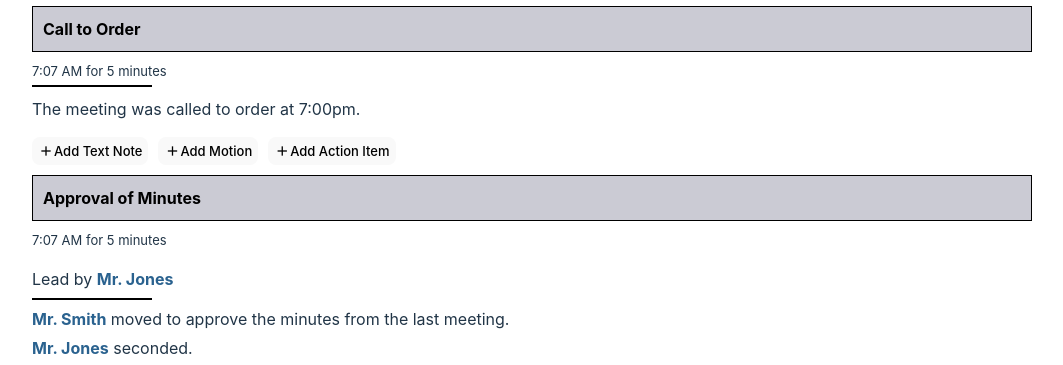
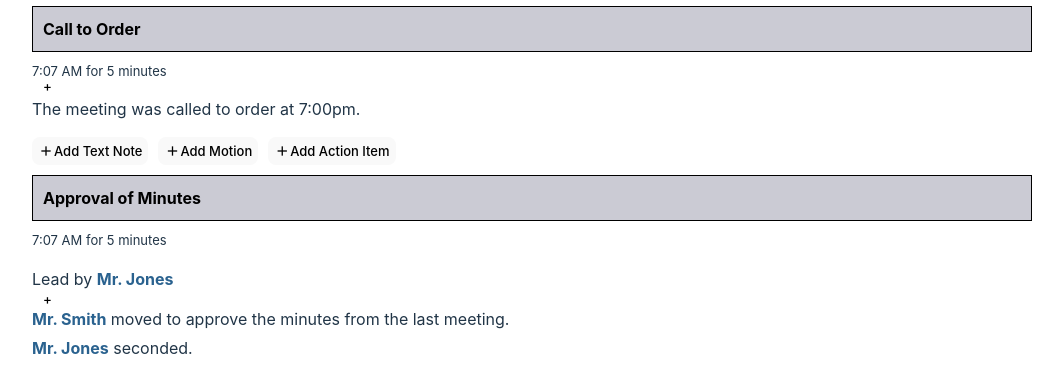
Before and after one commit to butaud/minutes-taker, a React (Vite) app: page / in a window 1280 px wide. Shown: the part 255-620 px from the top of the page, without its empty margins (108-1171 px from the left). Built offline with nearby package versions, Linux system fonts and the light colour scheme.

Commit message:
got rid of hover for add notes

```diff
--- a/src/index.css
+++ b/src/index.css
@@ -46,7 +46,7 @@ button {
   transition: border-color 0.25s;
 }
 button:hover {
-  border-color: #646cff;
+  border-color: var(--color-primary);
 }
 button:focus,
 button:focus-visible {
--- a/src/ui/nodes/NewNoteNode.css
+++ b/src/ui/nodes/NewNoteNode.css
@@ -13,6 +13,7 @@ button.newNote {
   color: black;
   display: flex;
   font-size: small;
+  transition: border-color 0.25s, color 0.25s;
 }
 
 button.newNote:first-child {
@@ -36,18 +37,13 @@ button.newNote i {
 }
 
 .newNotePlaceholder {
-  display: block;
-  height: 1px;
-  border: 0;
-  border-top: 2px solid #000;
-  padding: 0;
-  width: 5em;
   position: absolute;
-  bottom: -6px;
-  transition: all 500ms ease-in;
+  bottom: -8px;
+  left: -5px;
 }
 
-.newNotePlaceholder:hover {
-  border-color: var(--color-tertiary);
-  width: 15em;
+button.expandClose {
+  font-size: smaller;
+  border: none;
+  background-color: transparent;
 }
--- a/src/ui/nodes/NewNoteNode.tsx
+++ b/src/ui/nodes/NewNoteNode.tsx
@@ -14,24 +14,8 @@ export const NewNoteNode: FC<NewNoteNodeProps> = ({
   beforeIndex,
   alwaysExpanded,
 }) => {
-  const [isHovered, setIsHovered] = useState(false);
+  const [isExpanded, setExpanded] = useState(alwaysExpanded);
   const [addingType, setAddingType] = useState<"text" | "motion" | "action">();
-  const [delayHandler, setDelayHandler] = useState<
-    ReturnType<typeof setTimeout> | undefined
-  >();
-
-  const isExpanded = alwaysExpanded || isHovered;
-
-  const onMouseEnterPlaceholder = () => {
-    setDelayHandler(setTimeout(() => setIsHovered(true), 500));
-  };
-
-  const onMouseLeavePlaceholder = () => {
-    if (delayHandler) {
-      clearTimeout(delayHandler);
-    }
-    setDelayHandler(undefined);
-  };
 
   const onAddTextNote = () => {
     setAddingType("text");
@@ -48,21 +32,28 @@ export const NewNoteNode: FC<NewNoteNodeProps> = ({
   if (!isExpanded) {
     return (
       <div className="newNotePlaceholderContainer">
-        <hr
-          className="material-icons newNotePlaceholder"
+        <button
+          className="newNotePlaceholder expandClose"
           aria-label="Add Note Placeholder"
-          onMouseEnter={onMouseEnterPlaceholder}
-          onMouseLeave={onMouseLeavePlaceholder}
-        />
+          onClick={() => setExpanded(true)}
+        >
+          +
+        </button>
       </div>
     );
   }
   if (!addingType) {
     return (
-      <div
-        className="newNoteContainer"
-        onMouseLeave={() => setIsHovered(false)}
-      >
+      <div className="newNoteContainer">
+        {!alwaysExpanded && (
+          <button
+            className="expandClose"
+            onClick={() => setExpanded(false)}
+            aria-label="Close"
+          >
+            -
+          </button>
+        )}
         <NewNoteButton onClick={onAddTextNote} label="Add Text Note" />
         <NewNoteButton onClick={onAddMotion} label="Add Motion" />
         <NewNoteButton onClick={onAddActionItem} label="Add Action Item" />
```
Also changed, not shown: 1 other file (tests, documents, lock files or other folders).
